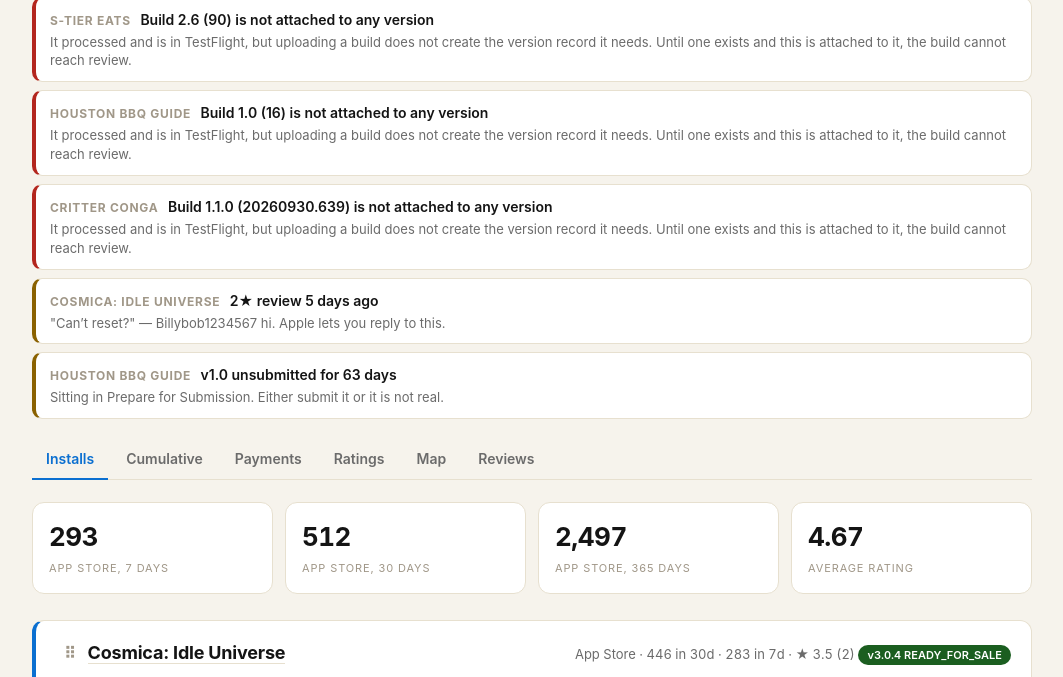
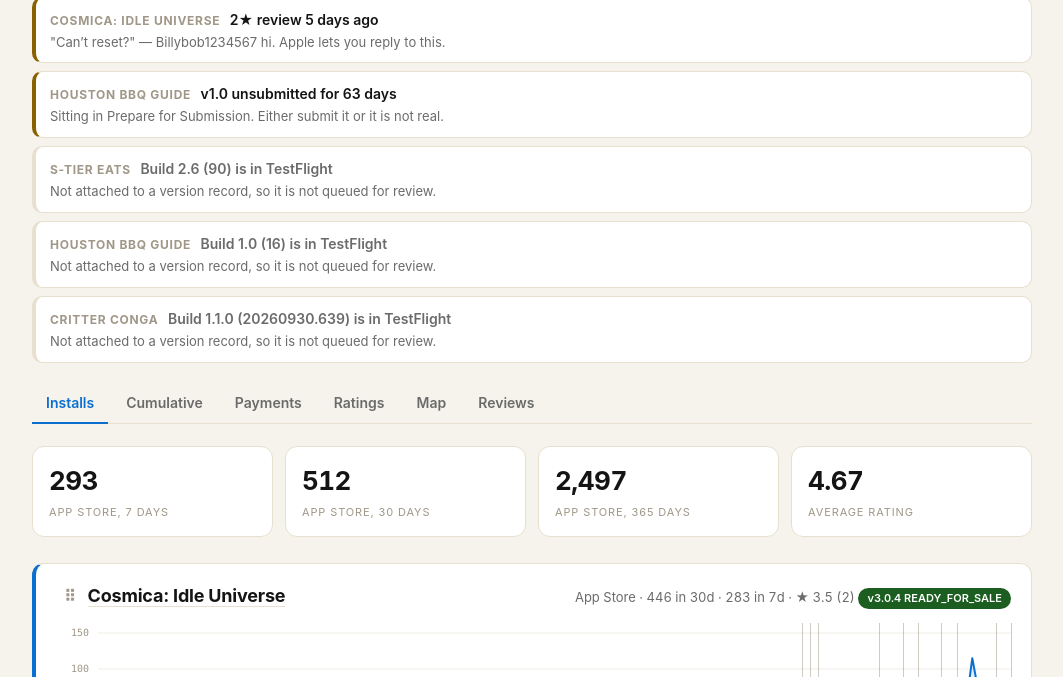
Before and after one commit to Compo-CF/app-portfolio, a plain HTML site: page index.html in a window 1280 px wide. Shown: the part 98-775 px from the top of the page, without its empty margins (108-1171 px from the left). Drawn offline with Linux system fonts and the light colour scheme.

Commit message:
A build in TestFlight is a fact, not a fault
An unattached build was being reported as a problem. Nothing in the API
distinguishes one parked in TestFlight on purpose from one forgotten, so
calling it a fault was guessing at intent — and three of nine apps were
being told off for working as intended.

Now stated rather than flagged: "Build 2.6 (90) is in TestFlight", with
the consequence underneath so the reader can judge. Neutral stripe, not
a warm one, since a coloured edge reads as a problem whatever the words
say. Sorted last, under the things that do want acting on.

The cost is real: this is the signal that would have caught Good
Shepherd's build 18 sitting unsubmitted for a fortnight. It would now
read as ordinary. Escalating on age would recover some of that, and is
not done here — a threshold is its own guess.

Absent is also not unattached. Data predating the field leaves "attached"
undefined rather than null, and the check only speaks for null, so older
committed data says nothing instead of reporting every build as parked.

```diff
--- a/index.html
+++ b/index.html
@@ -114,6 +114,10 @@
          background:var(--card);border-radius:10px;padding:11px 14px;
          margin-bottom:8px}
   .alert.bad{border-left-color:var(--bad)}
+  /* Not coloured as a severity: this is a statement of where a build is,
+     and a warm stripe beside it would read as a problem again. */
+  .alert.info{border-left-color:var(--line)}
+  .alert.info .what{font-weight:600;color:var(--soft)}
   .alert .what{font-size:14px;font-weight:600}
   .alert .who{color:var(--faint);font-weight:700;font-size:12px;
               text-transform:uppercase;letter-spacing:.06em;margin-right:6px}
@@ -692,12 +696,14 @@
     if (build && build.attached === null && build.state === "VALID") {
       const label = build.marketing ? `${build.marketing} (${build.version})`
                                     : build.version;
+      // Stated, not alarmed about. An unattached build is a build in
+      // TestFlight, and nothing in the API distinguishes one parked there on
+      // purpose from one forgotten — so claiming it is a problem is guessing
+      // at intent. Saying where it is lets the reader judge.
       items.push({
-        level: "bad", app: app.name,
-        what: `Build ${label} is not attached to any version`,
-        why: "It processed and is in TestFlight, but uploading a build does not "
-           + "create the version record it needs. Until one exists and this is "
-           + "attached to it, the build cannot reach review.",
+        level: "info", app: app.name,
+        what: `Build ${label} is in TestFlight`,
+        why: "Not attached to a version record, so it is not queued for review.",
       });
     }
 
@@ -724,8 +730,9 @@
     }
   }
 
-  // Blocking things first; the rest in the order found.
-  items.sort((a, b) => (a.level === "bad" ? -1 : 0) - (b.level === "bad" ? -1 : 0));
+  // Things to act on first, things merely worth knowing last.
+  const rank = { bad: 0, warn: 1, info: 2 };
+  items.sort((a, b) => rank[a.level] - rank[b.level]);
   return items;
 }
 
```
